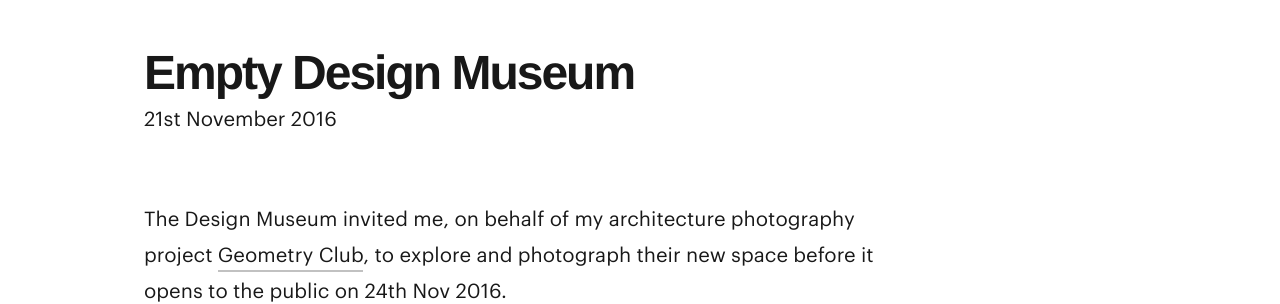
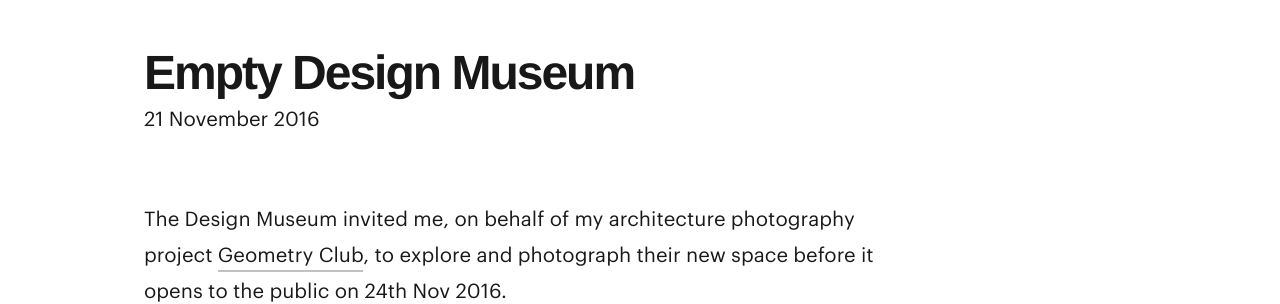
Before and after one commit to davemullenjnr/davemullenjnr, a Jekyll site: the page built from _posts/2016-11-21-design-museum.html, in a window 1280 px wide and 900 px high. Shown: the part 127-431 px from the top of the window. Built offline with Jekyll 4.4.1, drawn with Linux system fonts in a browser that asks for light colours; some web fonts are replaced.

Commit message:
removed "ordinal" filter from date as it's not supported in gh-pages version of Jekyll.

```diff
--- a/_layouts/post.html
+++ b/_layouts/post.html
@@ -6,7 +6,7 @@
 
   <header class="mt-4 mb-4">
     <h1 class="mt-0 mb-0 f3 f2-md lh-condensed" itemprop="name headline">{{ page.title }}</h1>
-    <p class="f6 f5-md"><time datetime="{{ page.date | date_to_xmlschema }}" itemprop="datePublished">{{ page.date | date_to_long_string: "ordinal" }}</time></p>
+    <p class="f6 f5-md"><time datetime="{{ page.date | date_to_xmlschema }}" itemprop="datePublished">{{ page.date | date_to_long_string }}</time></p>
   </header>
 
   <div class="prose" itemprop="articleBody">
```
